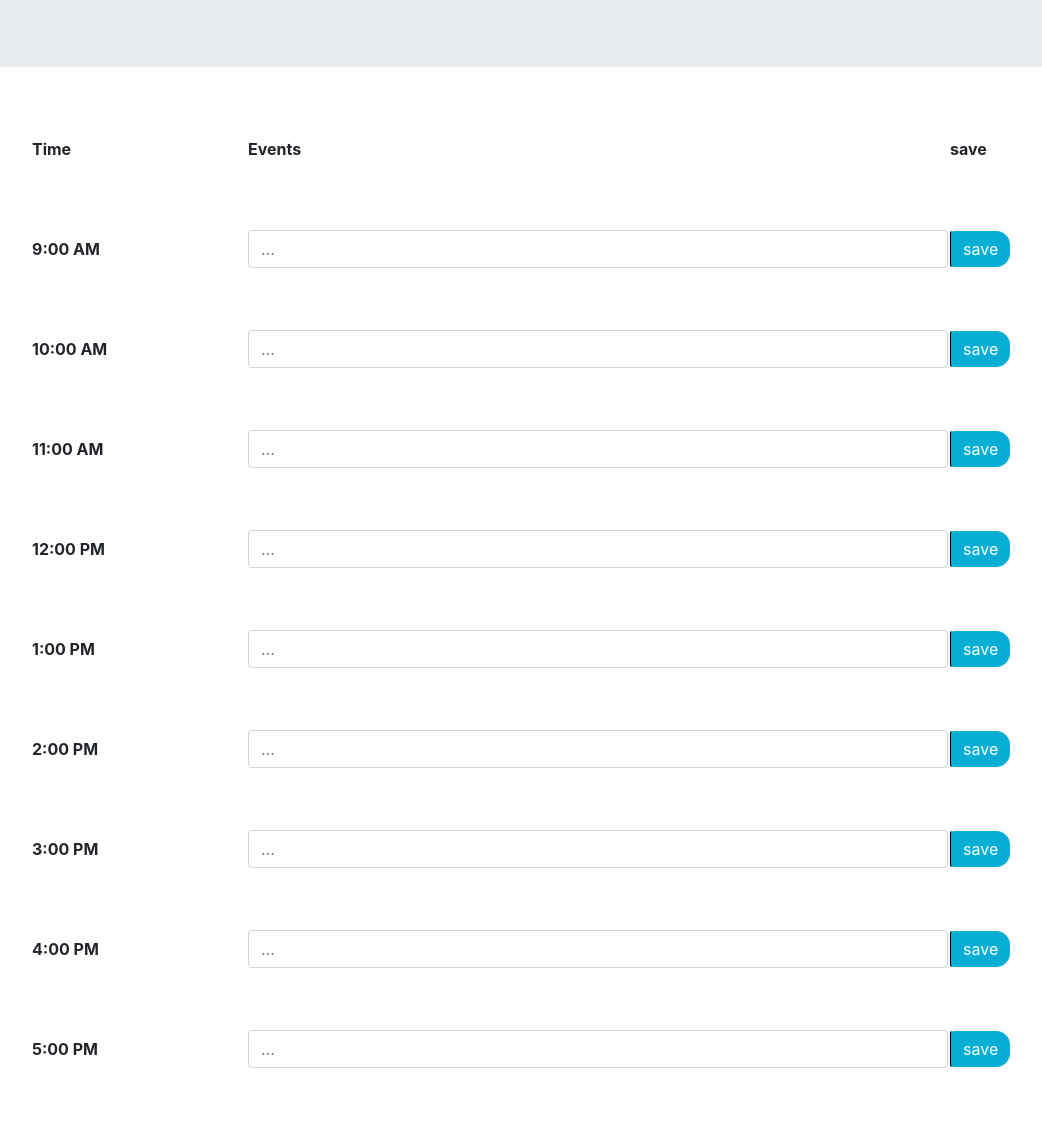
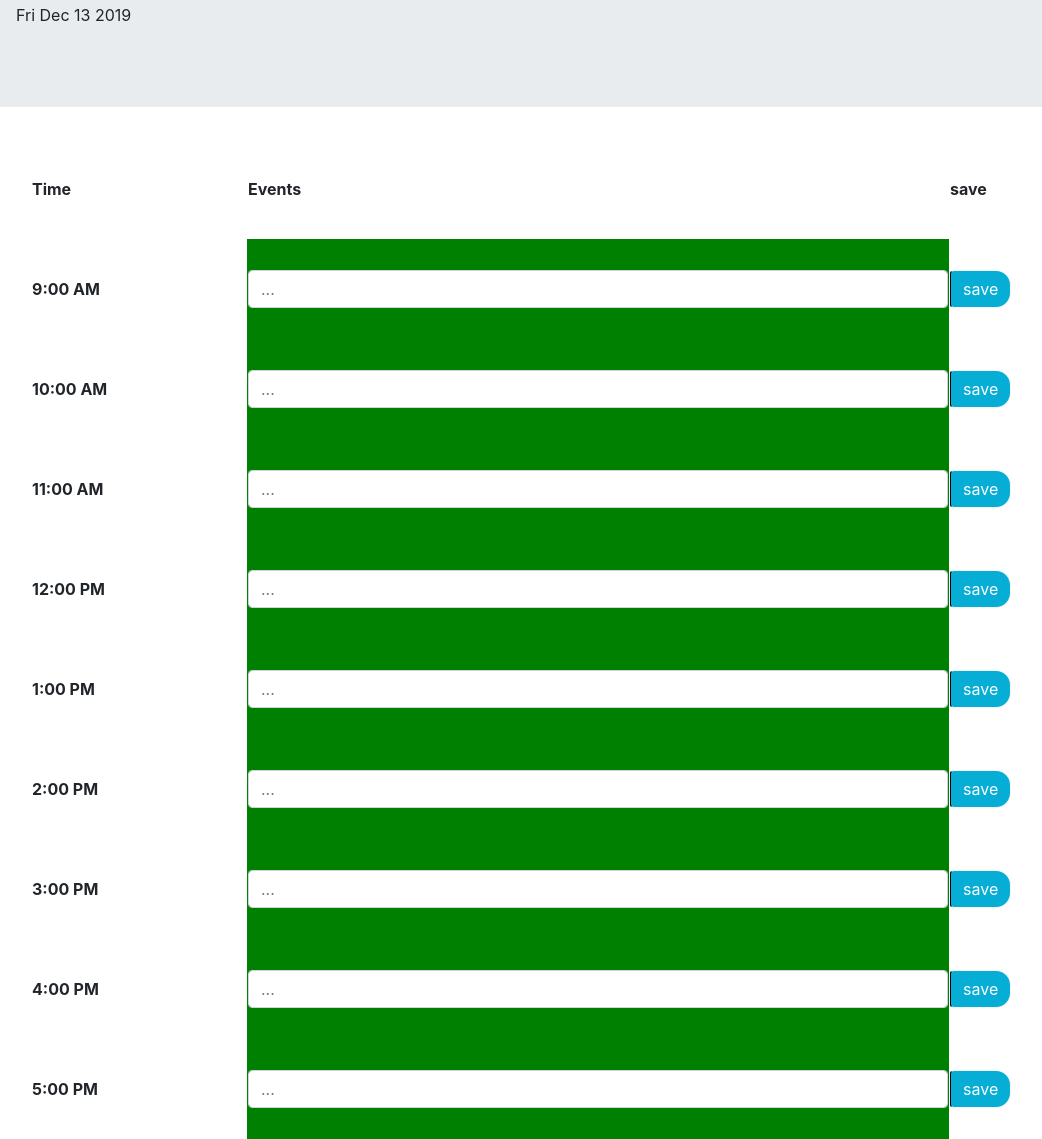
Before and after one commit to kyleHaldane/dayPlanner, a plain HTML site: page index.html in a window 1280 px wide. Shown: the part 182-1321 px from the top of the page, without its empty margins (69-1111 px from the left). Before the commit the page ends 1281 px from the top, so only its background shows below. Drawn offline with nearby package versions, Linux system fonts and the light colour scheme.

Commit message:
final changes

```diff
--- a/index.html
+++ b/index.html
@@ -1,22 +1,25 @@
 <!DOCTYPE html>
 <html lang="en">
+
 <head>
     <meta charset="UTF-8">
     <meta name="viewport" content="width=device-width, initial-scale=1.0">
     <meta http-equiv="X-UA-Compatible" content="ie=edge">
-    <link rel="stylesheet" href="https://stackpath.bootstrapcdn.com/bootstrap/4.4.1/css/bootstrap.min.css" integrity="sha384-Vkoo8x4CGsO3+Hhxv8T/Q5PaXtkKtu6ug5TOeNV6gBiFeWPGFN9MuhOf23Q9Ifjh" crossorigin="anonymous">
+    <link rel="stylesheet" href="https://stackpath.bootstrapcdn.com/bootstrap/4.4.1/css/bootstrap.min.css"
+        integrity="sha384-Vkoo8x4CGsO3+Hhxv8T/Q5PaXtkKtu6ug5TOeNV6gBiFeWPGFN9MuhOf23Q9Ifjh" crossorigin="anonymous">
     <script src="https://cdnjs.cloudflare.com/ajax/libs/jquery/3.2.1/jquery.min.js"></script>
     <script src="https://code.jquery.com/jquery-3.4.1.min.js"></script>
     <title>Document</title>
     <style>
-        th{
+        th {
             height: 100px;
         }
 
-        input{
+        input {
             height: 150px;
         }
-        .btn{
+
+        .btn {
             border-left: 1px solid black;
             border-top-right-radius: 15px;
             border-bottom-right-radius: 15px;
@@ -25,14 +28,15 @@
         }
     </style>
 </head>
+
 <body>
     <div class="jumbotron jumbotron-fluid">
         <div class="container">
-          <h1 class="display-4">Day Planner</h1>
-          <p class="lead">Plan and updat your whole work day from 9 to 5</p>
-          <p class="date"></p>
+            <h1 class="display-4">Day Planner</h1>
+            <p class="lead">Plan and updat your whole work day from 9 to 5</p>
+            <p class="date"></p>
         </div>
-      </div>
+    </div>
     <div class="container">
         <div clss="row">
             <div class="col">
@@ -44,7 +48,7 @@
                     </colgroup>
                     <thread>
                         <tr>
-                            <th scope="col" >Time</th>
+                            <th scope="col">Time</th>
                             <th scope="col">Events</th>
                             <th scope="col">save</th>
                         </tr>
@@ -52,47 +56,47 @@
                     <tbody>
                         <tr>
                             <th scope="row">9:00 AM</th>
-                            <th><input class="form-control" type="text" placeholder="..."></th>
+                            <th><input id="9am" class="form-control" type="text" data-index="0" placeholder="..."></th>
                             <td><button type="button" class="btn btn-light">save</button></td>
                         </tr>
                         <tr>
                             <th scope="row">10:00 AM</th>
-                            <td><input class="form-control" type="text" placeholder="..."></td>
+                            <td><input id="10am" class="form-control" type="text" data-index="1" placeholder="..."></td>
                             <td><button type="button" class="btn btn-light">save</button></td>
                         </tr>
                         <tr>
                             <th scope="row">11:00 AM</th>
-                            <td><input class="form-control" type="text" placeholder="..."></td>
+                            <td><input id="11am" class="form-control" type="text" data-index="2" placeholder="..."></td>
                             <td><button type="button" class="btn btn-light">save</button></td>
                         </tr>
                         <tr>
                             <th scope="row">12:00 PM</th>
-                            <td><input class="form-control" type="text" placeholder="..."></td>
+                            <td><input id="12pm" class="form-control" type="text" data-index="3" placeholder="..."></td>
                             <td><button type="button" class="btn btn-light">save</button></td>
                         </tr>
                         <tr>
                             <th scope="row">1:00 PM</th>
-                            <td><input class="form-control" type="text" placeholder="..."></td>
+                            <td><input id="1pm" class="form-control" type="text" data-index="4" placeholder="..."></td>
                             <td><button type="button" class="btn btn-light">save</button></td>
                         </tr>
                         <tr>
                             <th scope="row">2:00 PM</th>
-                            <td><input class="form-control" type="text" placeholder="..."></td>
+                            <td><input id="2pm" class="form-control" type="text" data-index="5" placeholder="..."></td>
                             <td><button type="button" class="btn btn-light">save</button></td>
                         </tr>
                         <tr>
                             <th scope="row">3:00 PM</th>
-                            <td><input class="form-control" type="text" placeholder="..."></td>
+                            <td><input id="3pm" class="form-control" type="text" data-index="6" placeholder="..."></td>
                             <td><button type="button" class="btn btn-light">save</button></td>
                         </tr>
                         <tr>
                             <th scope="row">4:00 PM</th>
-                            <td><input class="form-control" type="text" placeholder="..."></td>
+                            <td><input id="4pm" class="form-control" type="text" data-index="7" placeholder="..."></td>
                             <td><button type="button" class="btn btn-light">save</button></td>
                         </tr>
                         <tr>
                             <th scope="row">5:00 PM</th>
-                            <td><input class="form-control" type="text" placeholder="..."></td>
+                            <td><input id="5pm" class="form-control" type="text" data-index="8" placeholder="..."></td>
                             <td><button type="button" class="btn btn-light">save</button></td>
                         </tr>
                     </tbody>
@@ -102,9 +106,53 @@
     </div>
 </body>
 <script>
-    $(".date").text(new Date().toDateString());
 
-    $(".btn").click(function(){
+    //prints date every second to the page
+    setInterval(function(){
+        $(".date").text(new Date().toDateString());
 
+        var hours = new Date().getHours() - 9;
+        console.log(hours)
+        for(var j = 0; j < hours; ++j)
+            $("[data-index ="+j+"]").parent().attr("style","background-color: red");
+            //console.log($("[data-index ="+j+"]").parent())
+
+        $("[data-index ="+hours+"]").parent().attr("style","background-color: gray");
+
+        for(var j = hours; j < 9; ++j)
+            $("[data-index ="+j+"]").parent().attr("style","background-color: green");
+    }, 1000);
+
+    //saves the values in the fields to local storage
+    $(".btn").on("click", function() {
+
+        //get the index of the button clicked for the given time with 9:00 am as 0 and 5:00 om as 9
+        var i = $(this).parent().parent().find(".form-control").attr("data-index");
+
+        //stores the data in the form at the button clicked to local storage
+        localStorage.setItem("index"+i, $(this).parent().parent().find(".form-control").val());
+        console.log(i);
+        console.log($(this).parent().parent().find(".form-control").val());
+        console.log(localStorage.getItem("index0"))
     });
+
+    //saves data inputed to the lists
+    function open(){
+        $("#9am").val(localStorage.getItem("index0"));
+        $("#10am").val(localStorage.getItem("index1"));
+        $("#11am").val(localStorage.getItem("index2"));
+        $("#12pm").val(localStorage.getItem("index3"));
+        $("#1pm").val(localStorage.getItem("index4"));
+        $("#2pm").val(localStorage.getItem("index5"));
+        $("#3pm").val(localStorage.getItem("index5"));
+        $("#4pm").val(localStorage.getItem("index7"));
+        $("#5pm").val(localStorage.getItem("index8"));
+    }
+    open();
+
+
+
+
+</script>
+
 </html>
```
